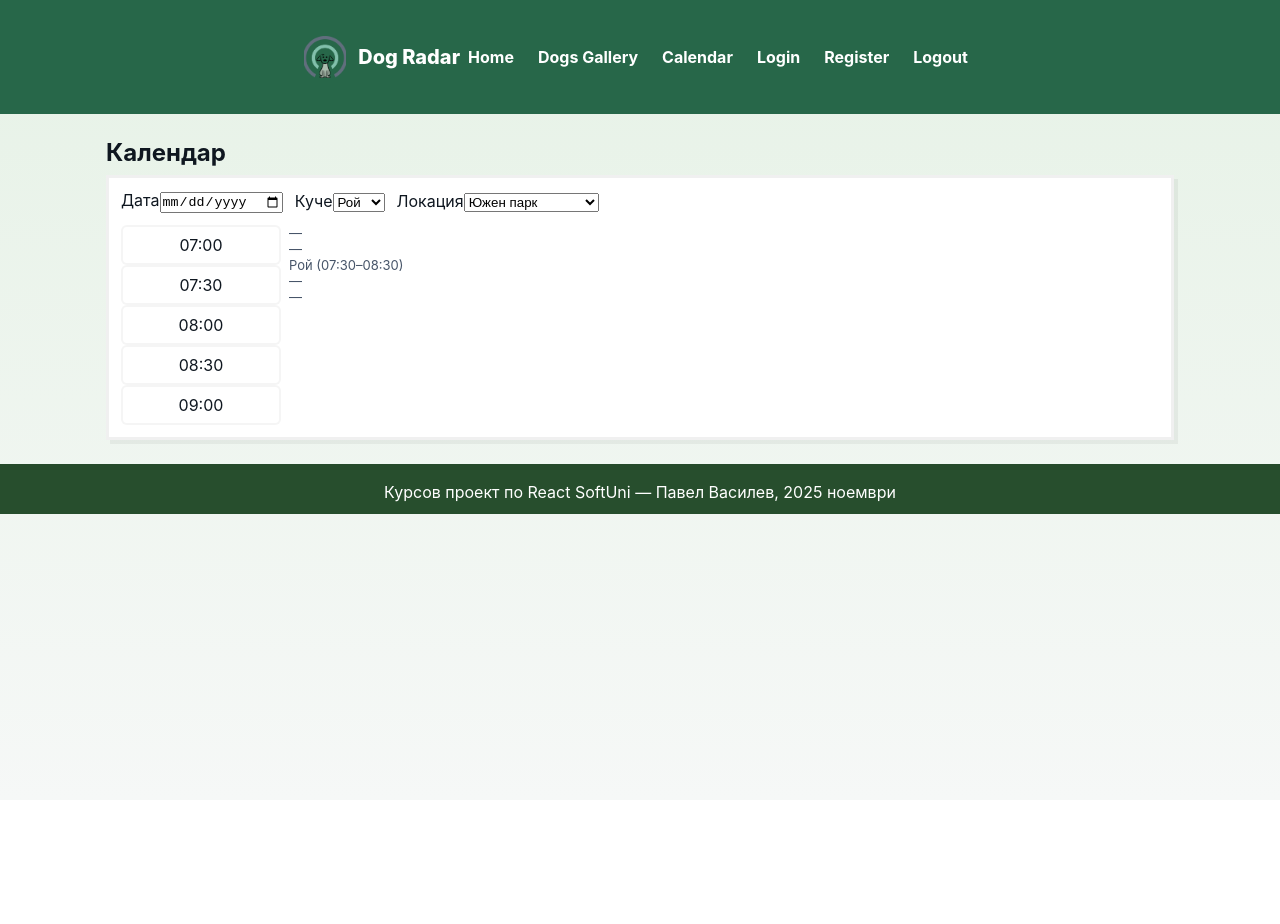
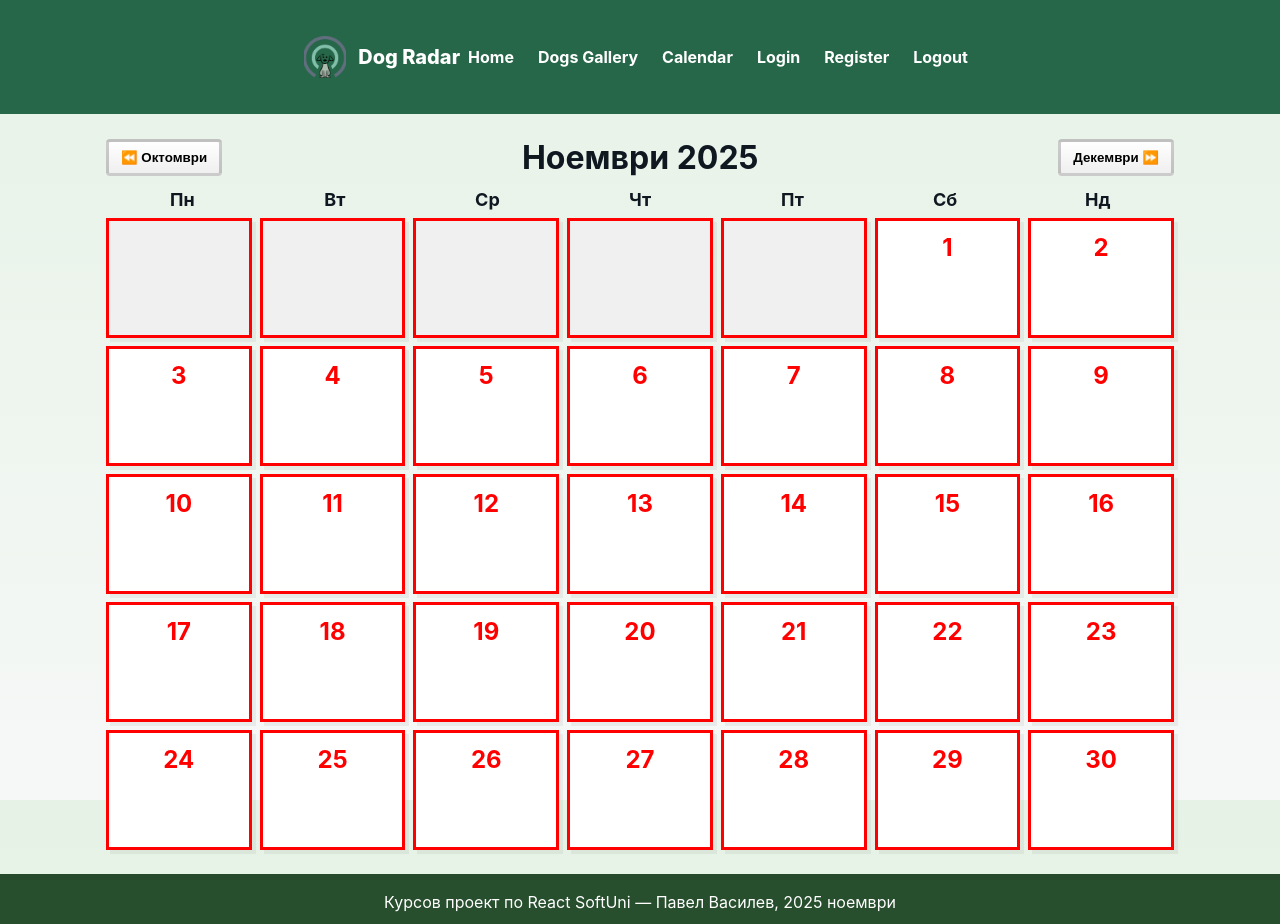
Before and after one commit to PavelAbadon/DogRadar, a React (Vite) app in the folder client/: page /calendar in a window 1280 px wide. Before the commit the page ends 800 px from the top, so only its background shows below. Built offline with nearby package versions, Linux system fonts and the light colour scheme.

Commit message:
Update Calendar.jsx

```diff
--- a/client/src/components/calendar/Calendar.jsx
+++ b/client/src/components/calendar/Calendar.jsx
@@ -1,59 +1,60 @@
-export default function Calendar(){
-    return(
-        <main className="container">
-  <h2 style={{ marginTop: 16 }}>Календар</h2>
-  <div className="pixel-card" style={{ padding: 12, marginTop: 8 }}>
-    <div style={{ display: "flex", gap: 12, alignItems: "center" }}>
-      <div>
-        <label htmlFor="date">Дата</label>
-        <input id="date" type="date" defaultValue="" />
+// Calendar.jsx
+export default function Calendar() {
+  const monthNames = ["Януари","Февруари","Март","Април","Май","Юни","Юли","Август","Септември","Октомври","Ноември","Декември"];
+  const weekDays = ["Пн","Вт","Ср","Чт","Пт","Сб","Нд"];
+
+  const currentYear = 2025;
+  const currentMonth = 10; // Ноември (0-indexed)
+  const firstDay = new Date(currentYear, currentMonth, 1).getDay(); // 0=Неделя
+  const daysInMonth = new Date(currentYear, currentMonth + 1, 0).getDate();
+
+  const startOffset = firstDay === 0 ? 6 : firstDay - 1;
+
+  const calendarDays = Array.from({ length: startOffset + daysInMonth }, (_, i) => {
+    if(i < startOffset) return null;
+    return i - startOffset + 1;
+  });
+
+  // Примерни "икони" за предходен и следващ месец (можеш да замениш с изображения)
+  const prevMonth = monthNames[(currentMonth + 11) % 12];
+  const nextMonth = monthNames[(currentMonth + 1) % 12];
+
+  return (
+    <main className="container">
+      <div className="calendar-header" style={{ display: "flex", justifyContent: "space-between", alignItems: "center", marginTop: 16 }}>
+        <button className="pixel-btn" style={{ fontWeight: "bold" }}>⏪ {prevMonth}</button>
+        <h2 style={{ fontSize: 32 }}>{monthNames[currentMonth]} {currentYear}</h2>
+        <button className="pixel-btn" style={{ fontWeight: "bold" }}>{nextMonth} ⏩</button>
       </div>
-      <div>
-        <label htmlFor="select-dog">Куче</label>
-        <select id="select-dog">
-          <option>Рой</option>
-          <option>Лулу</option>
-        </select>
+
+      {/* Дни на седмицата */}
+      <div className="calendar-weekdays" style={{ display: "grid", gridTemplateColumns: "repeat(7, 1fr)", marginTop: 12 }}>
+        {weekDays.map(day => (
+          <div key={day} style={{ fontWeight:"bold", textAlign:"center", fontSize: 18 }}>{day}</div>
+        ))}
       </div>
-      <div>
-        <label htmlFor="select-loc">Локация</label>
-        <select id="select-loc">
-          <option>Южен парк</option>
-          <option>Борисова градина</option>
-        </select>
+
+      {/* Дни от месеца */}
+      <div className="calendar-grid" style={{ display: "grid", gridTemplateColumns: "repeat(7, 1fr)", gap: 8, marginTop: 8 }}>
+        {calendarDays.map((day, idx) => (
+          <div
+            key={idx}
+            className="calendar-day pixel-card"
+            style={{
+              padding: 12,
+              border: "3px solid red",
+              fontSize: 24,
+              fontWeight: "bold",
+              textAlign: "center",
+              color: day ? "red" : "#999",
+              minHeight: 120,
+              background: day === null ? "#f0f0f0" : "#fff"
+            }}
+          >
+            {day || ""}
+          </div>
+        ))}
       </div>
-    </div>
-    <div className="calendar-grid" style={{ marginTop: 12 }}>
-      <div>
-        {/* times column */}
-        <div className="time-cell">07:00</div>
-        <div className="time-cell">07:30</div>
-        <div className="time-cell">08:00</div>
-        <div className="time-cell">08:30</div>
-        <div className="time-cell">09:00</div>
-        {/* ... continue */}
-      </div>
-      <div>
-        {/* slots area */}
-        <div className="slot-row">
-          <div className="small">—</div>
-        </div>
-        <div className="slot-row">
-          <div className="small">—</div>
-        </div>
-        <div className="slot-row">
-          <div className="small">Рой (07:30–08:30)</div>
-        </div>
-        <div className="slot-row">
-          <div className="small">—</div>
-        </div>
-        <div className="slot-row">
-          <div className="small">—</div>
-        </div>
-      </div>
-    </div>
-  </div>
-</main>
-
-    )
+    </main>
+  );
 }
```
